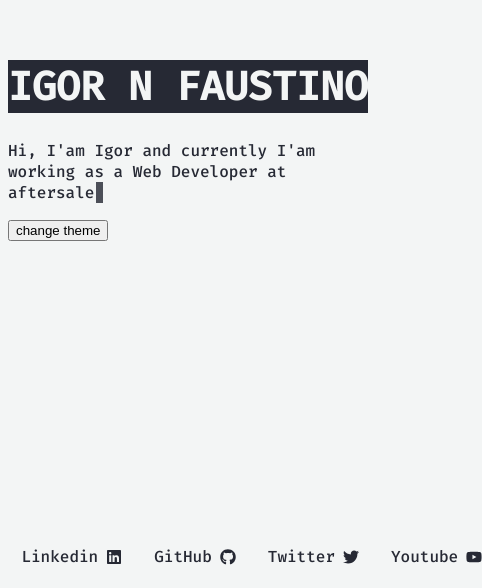
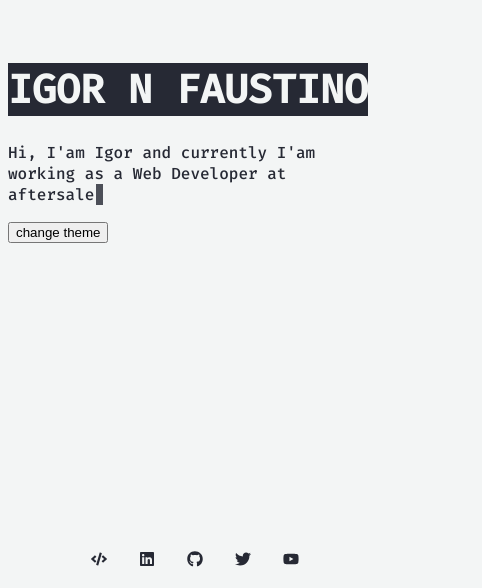
Before and after one commit to igornfaustino/nfaustino.com, a Next.js app: page / in a window 390 px wide. Shown: the part 256-844 px from the top of the page, 482 px wide, since content can reach past the window. Built offline with nearby package versions, Linux system fonts and the light colour scheme.

Commit message:
feat: remove social media text on small screens

```diff
--- a/components/SocialMediaInfo.tsx
+++ b/components/SocialMediaInfo.tsx
@@ -7,6 +7,8 @@ import {
 	FaYoutube,
 } from 'react-icons/fa';
 import styled from 'styled-components';
+
+import useMediaQuery from '../hooks/useMediaQuery';
 
 const Wrapper = styled.div`
 	display: flex;
@@ -35,6 +37,8 @@ const hoverAnimation = {
 };
 
 const SocialMediaInfo = function () {
+	const { isDesktop } = useMediaQuery();
+
 	return (
 		<Wrapper>
 			<Links
@@ -42,7 +46,7 @@ const SocialMediaInfo = function () {
 				href="https://github.com/igornfaustino/nfaustino.com"
 				target="_blank"
 			>
-				Source
+				{isDesktop && 'Source'}
 				<FaCode />
 			</Links>
 			<Links
@@ -50,7 +54,8 @@ const SocialMediaInfo = function () {
 				href="https://www.linkedin.com/in/igornfaustino"
 				target="_blank"
 			>
-				Linkedin
+				{isDesktop && 'Linkedin'}
+
 				<FaLinkedin />
 			</Links>
 			<Links
@@ -58,7 +63,8 @@ const SocialMediaInfo = function () {
 				href="https://github.com/igornfaustino"
 				target="_blank"
 			>
-				GitHub
+				{isDesktop && 'GitHub'}
+
 				<FaGithub />
 			</Links>
 			<Links
@@ -66,7 +72,8 @@ const SocialMediaInfo = function () {
 				href="https://twitter.com/igornfaustino"
 				target="_blank"
 			>
-				Twitter
+				{isDesktop && 'Twitter'}
+
 				<FaTwitter />
 			</Links>
 			<Links
@@ -74,7 +81,8 @@ const SocialMediaInfo = function () {
 				href="https://www.youtube.com/channel/UCIOtxH-8UsIX8J7iHZ8px5w"
 				target="_blank"
 			>
-				Youtube
+				{isDesktop && 'Youtube'}
+
 				<FaYoutube />
 			</Links>
 		</Wrapper>
--- /dev/null
+++ b/hooks/useMediaQuery.ts
@@ -0,0 +1,37 @@
+import { useCallback, useEffect, useState } from 'react';
+
+const useMediaQuery = () => {
+	const isClient = typeof window === 'object';
+
+	const getScreenSize = useCallback(
+		() => ({
+			width: isClient ? window.innerWidth : 0,
+			height: isClient ? window.innerHeight : 0,
+		}),
+		[isClient]
+	);
+
+	const [screenSize, setScreenSize] = useState(getScreenSize);
+
+	useEffect(() => {
+		if (!isClient) return;
+
+		function handleResize() {
+			setScreenSize(getScreenSize());
+		}
+
+		window.addEventListener('resize', handleResize);
+		return () => window.removeEventListener('resize', handleResize);
+	}, []);
+
+	return {
+		screenSize,
+		isMobile: screenSize.width < 576,
+		isLargeMobile: screenSize.width >= 576,
+		isTablet: screenSize.width >= 768,
+		isDesktop: screenSize.width >= 992,
+		isLargeDesktop: screenSize.width >= 1200,
+	};
+};
+
+export default useMediaQuery;
--- a/pages/index.tsx
+++ b/pages/index.tsx
@@ -7,12 +7,16 @@ import TypeWriterText from '../components/TypeWriterText';
 import useTheme from '../hooks/useTheme';
 import BaseLayout from '../layouts/BaseLayout';
 
-const Wrapper = styled.main`
+const Wrapper = styled.div`
 	display: flex;
 	justify-content: center;
 	align-items: center;
-	max-width: 500px;
+	width: 500px;
 	padding: 8px;
+
+	@media (max-width: 500px) {
+		width: 100vw;
+	}
 `;
 
 const CenterGroup = styled.div`
```
Also changed, not shown: .eslintrc.json.
